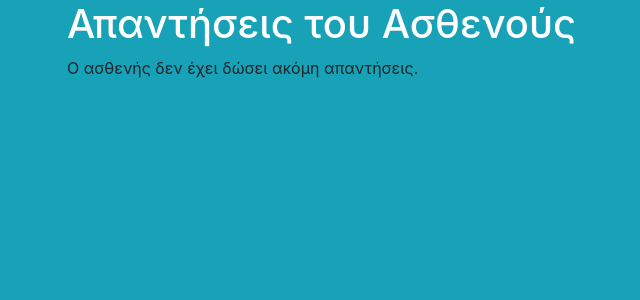
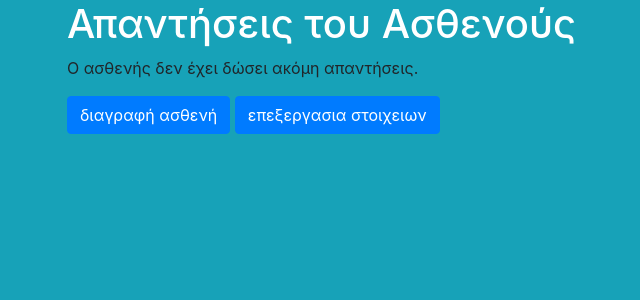
Before and after one commit to georgepapakonstantinou/surveyformproject, a Django app: page /poll/patient_choices in a window 1280 px wide. Shown: the top 300 px of the page, without its empty margins (18-658 px from the left). Run offline with Django 4.2, Linux system fonts and the light colour scheme.

Commit message:
last update

```diff
--- a/templates/poll/patient_choices.html
+++ b/templates/poll/patient_choices.html
@@ -46,6 +46,9 @@
         <a class="btn btn-primary" href="{% url 'poll:edit_patient' patient.id %}">επεξεργασια στοιχειων</a>
     {% else %}
         <p>Ο ασθενής δεν έχει δώσει ακόμη απαντήσεις.</p>
+        <a class="btn btn-primary" href="{% url 'poll:del_patient' %}?id={{ patient.id }}">διαγραφή ασθενή</a>
+
+        <a class="btn btn-primary" href="{% url 'poll:edit_patient' patient.id %}">επεξεργασια στοιχειων</a>
     {% endif %}
 </body>
 </html>
```
Also changed, not shown: db.sqlite3.
